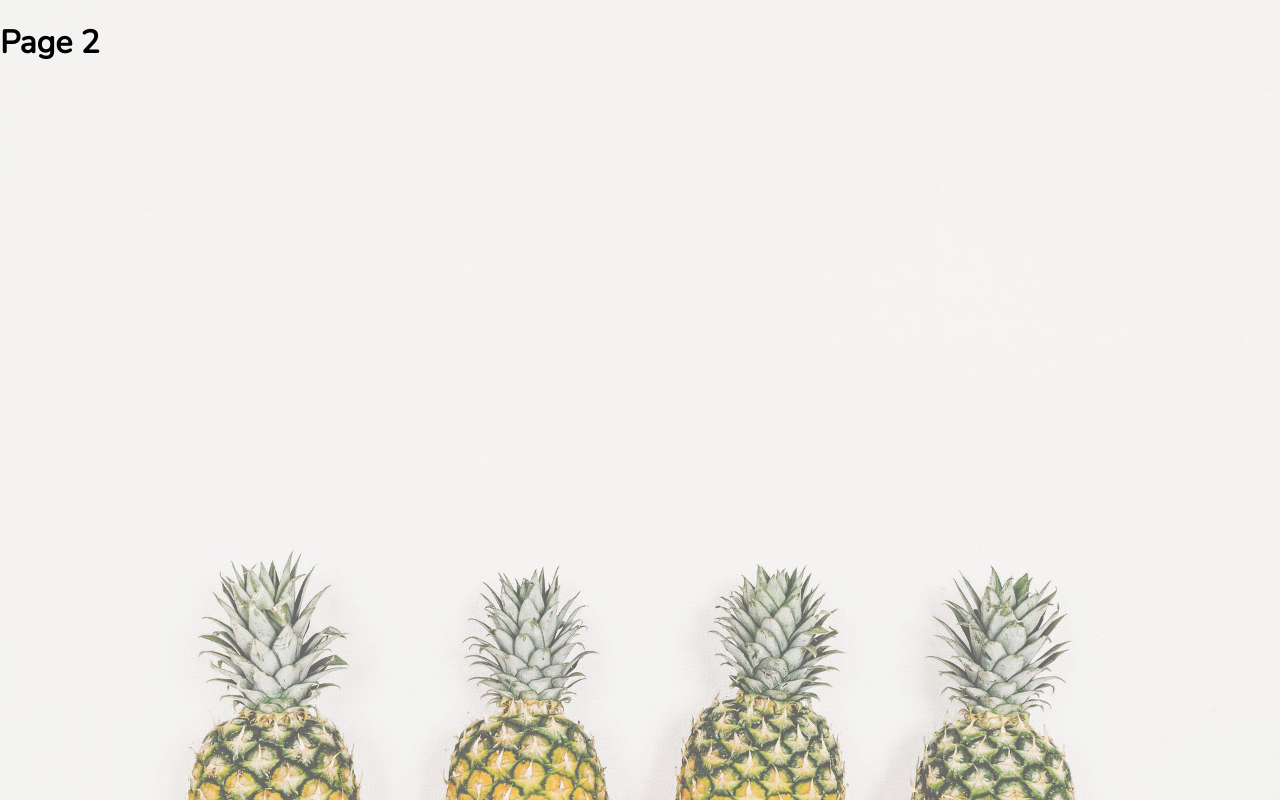
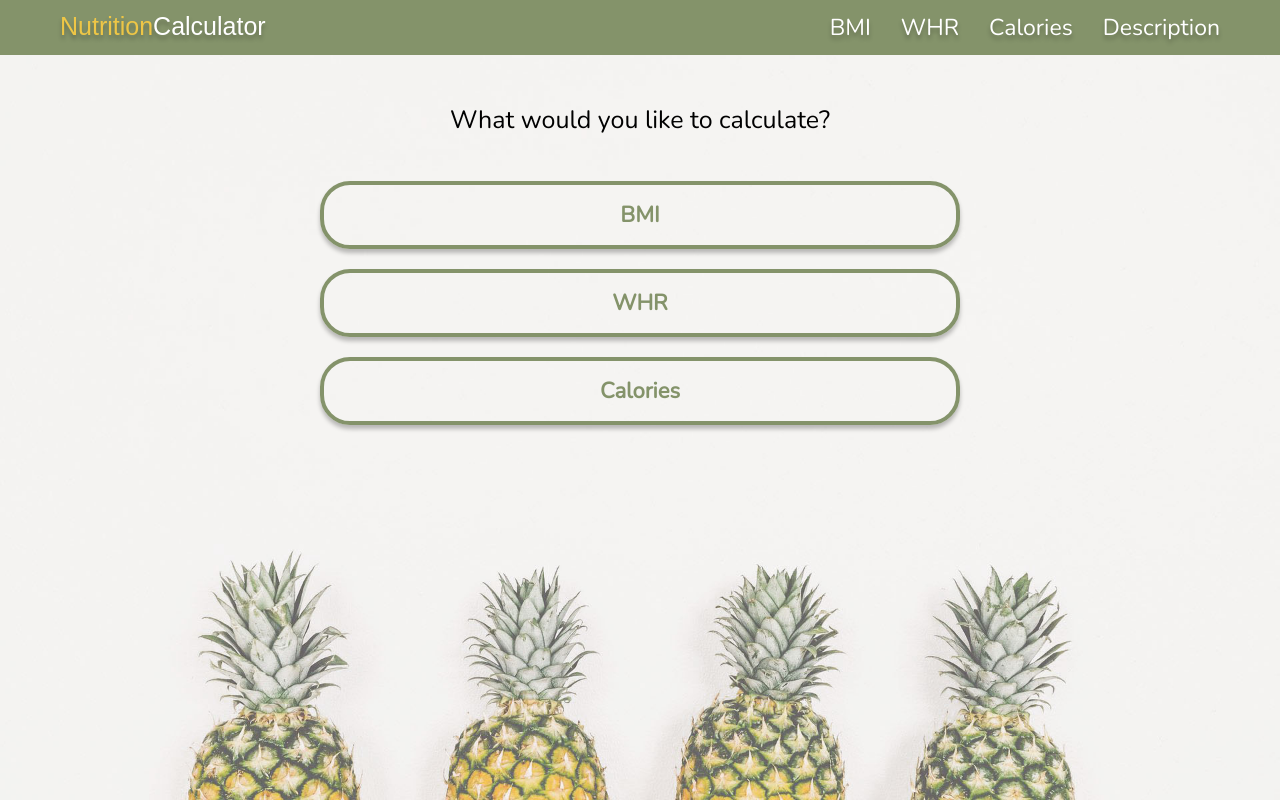
Before and after one commit to jola-kiniorska/nutrition-calculator, a website: page pages/choose_what_to_count/index.html in a window 1280 px wide. Drawn offline with nearby package versions, Linux system fonts and the light colour scheme; files that its build step writes are made by us from their sources; files whose address does not match are found by name; a web font is replaced by a local one.

Commit message:
Connecting links with pages

```diff
--- a/pages/choose_what_to_count/index.html
+++ b/pages/choose_what_to_count/index.html
@@ -5,7 +5,7 @@
     <meta charset="UTF-8">
     <title>Nutrition Calculator</title>
 
-    <link rel="stylesheet" href="css/style.css">
+    <link rel="stylesheet" href="../../css/style.css">
 
     <link rel="preconnect" href="https://fonts.googleapis.com">
     <link rel="preconnect" href="https://fonts.gstatic.com" crossorigin>
@@ -18,6 +18,36 @@
 </head>
 
 <body>
-<h1>Page 2</h1>
+    <div id="navWrapper">
+        <nav class="navbar__container">
+            <ul class="navbar">
+                <ul class="navbar__element">
+                    <li class="navbar__option--logo"><a href="../../index.html"><span>Nutrition</span>Calculator</a>
+                    </li>
+                </ul>
+                <ul class="navbar__element navbar__options">
+                    <li class="navbar__option navbar__option--menu"><a href=#menu>Menu</a></li>
+                    <li class="navbar__option"><a href="../bmi/index.html">BMI</a></li>
+                    <li class="navbar__option"><a href="../whr/index.html">WHR</a></li>
+                    <li class="navbar__option"><a href="../calories/index.html">Calories</a></li>
+                    <li class="navbar__option navbar__option--description"><a href=#description>Description</a></li>
+                </ul>
+            </ul>
+        </nav>
+    </div>
+
+    <div id="contentWrapper">
+        <div class="container">
+            <h4 class="choice__text">What would you like to calculate?</h4>
+            <div class="choice__buttons">
+                <a class="button choice__button" href="../bmi/index.html">BMI</a>
+                <a class="button choice__button" href="../whr/index.html">WHR</a>
+                <a class="button choice__button" href="../calories/index.html">Calories</a>
+            </div>
+        </div>
+    </div>
+
+
 </body>
+
 </html>
--- /dev/null
+++ b/sass/partials/_choice.scss
@@ -0,0 +1,19 @@
+.choice {
+    &__buttons {
+        display: flex;
+        flex-direction: column;
+        justify-content: space-around;
+    }
+
+    &__text {
+        padding-top: 15px;
+        text-align: center;
+        font-size: 25px;
+        font-weight: $font-regular;
+    }
+
+    &__button {
+        margin: 10px;
+        text-align: center;
+    }
+}
--- a/sass/style.scss
+++ b/sass/style.scss
@@ -3,3 +3,4 @@
 @import 'partials/navbar';
 @import 'partials/intro-site';
 @import 'partials/button';
+@import 'partials/choice';
```
Also changed, not shown: index.html (+3 -3 lines), pages/bmi/index.html (+41 -0 lines), pages/calories/index.html (+41 -0 lines), pages/whr/index.html (+41 -0 lines), css/style.css, 1 other file.
